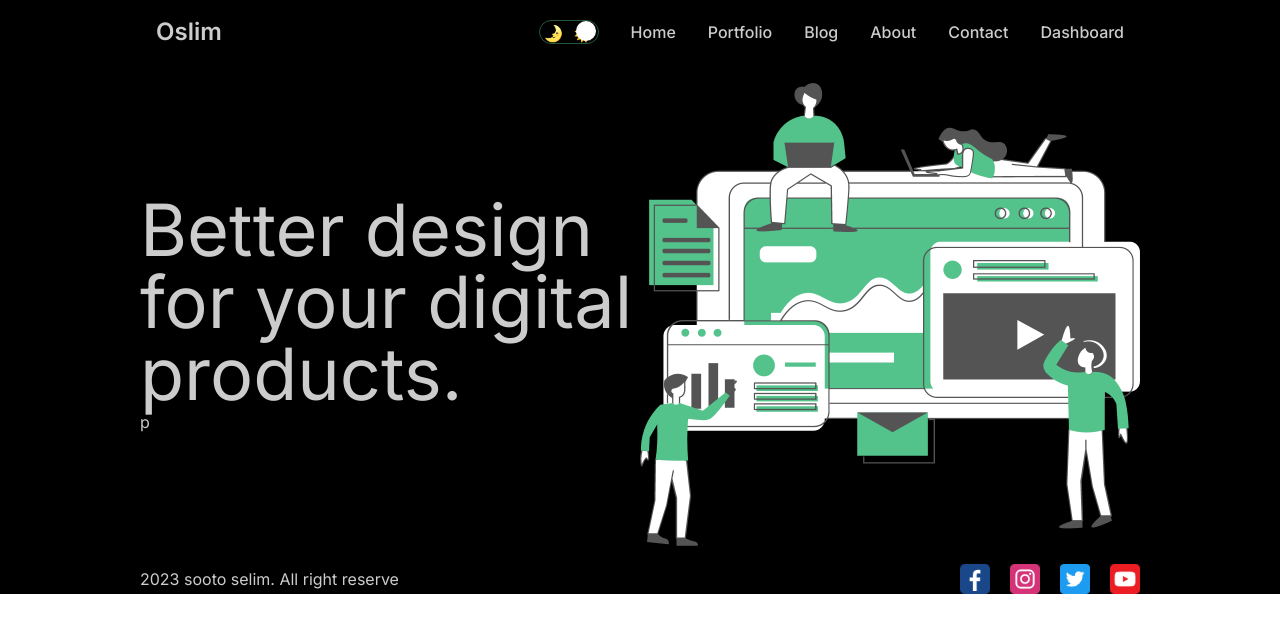
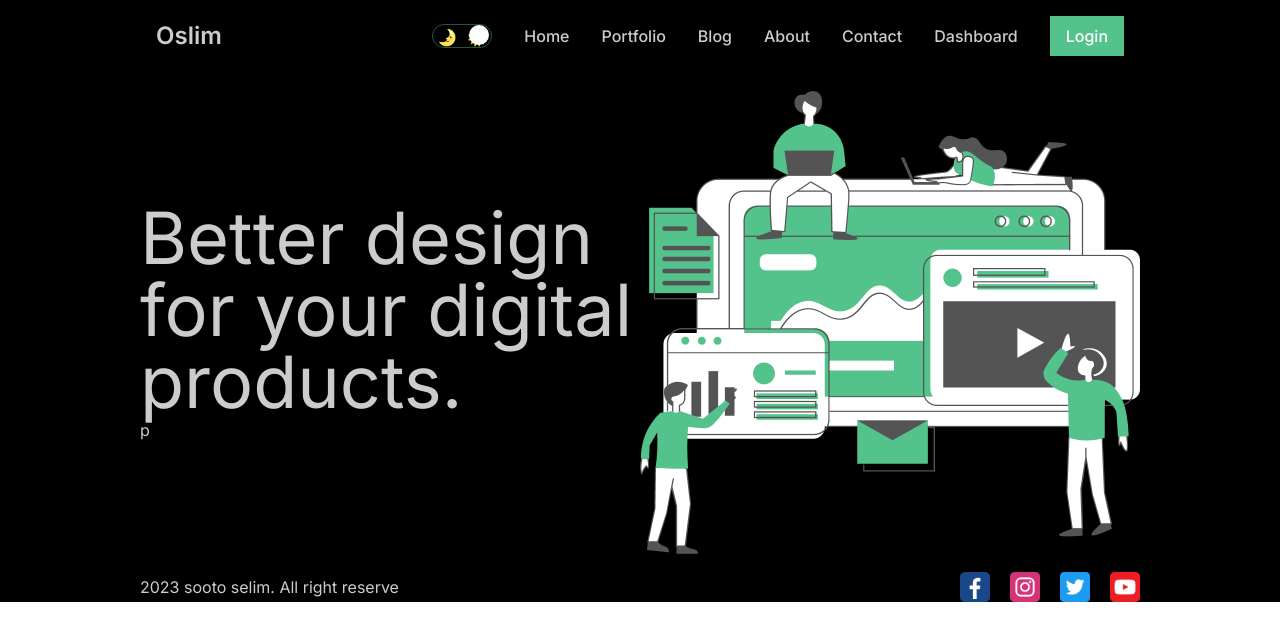
Before and after one commit to oslim4321/next13-app-router-tut-learn, a Next.js app: page / in a window 1280 px wide. Shown: the top 640 px of the page. Built offline with nearby package versions, Linux system fonts and the light colour scheme; no server answers.

Commit message:
working learing 03

```diff
--- a/src/app/dashboard/(auth)/login/Login.js
+++ b/src/app/dashboard/(auth)/login/Login.js
@@ -3,13 +3,19 @@
 import { signIn, signOut, useSession } from "next-auth/react";
 import React from "react";
 import LoginCompo from "./LoginCompo";
+import { useRouter } from "next/navigation";
 
 const Login = () => {
   const { data: session, status } = useSession();
   const userEmail = session?.user?.email;
+  const router = useRouter();
 
   if (status === "loading") {
     return <div className="my-10">Hang on there...</div>;
+  }
+
+  if (status === "authenticated") {
+    router?.push("/dashboard");
   }
 
   return (
--- a/src/app/dashboard/page.js
+++ b/src/app/dashboard/page.js
@@ -1,5 +1,6 @@
 "use client";
 import { useSession } from "next-auth/react";
+import { useRouter } from "next/navigation";
 import { useEffect } from "react";
 import { useState } from "react";
 
@@ -28,7 +29,14 @@ const Dashboard = () => {
   // }, []);
 
   const session = useSession();
-  console.log(session);
+  const router = useRouter();
+  if (session.status === "loading") {
+    return <p>Loading..</p>;
+  }
+  if (session.status === "unauthenticated") {
+    router?.push("/dashboard/login");
+  }
+  if (session.status === "authenticated")
     return (
       <>
         <div className="text-white">
--- a/src/components/Navbar.js
+++ b/src/components/Navbar.js
@@ -85,13 +85,22 @@ const Navbar = () => {
                   </Link>
                 </li>
               ))}
-              {session.status === "authenticated" && (
+              {session.status === "authenticated" ? (
                 <li>
                   <button
                     className=" border-0 text-white cursor-pointer bg-[#53c28b] py-2 px-4"
                     onClick={signOut}
                   >
                     Logout
+                  </button>
+                </li>
+              ) : (
+                <li>
+                  <button
+                    className=" border-0 text-white cursor-pointer bg-[#53c28b] py-2 px-4"
+                    onClick={signOut}
+                  >
+                    Login
                   </button>
                 </li>
               )}
```
Lines whose indentation alone changed are shown as unchanged.
